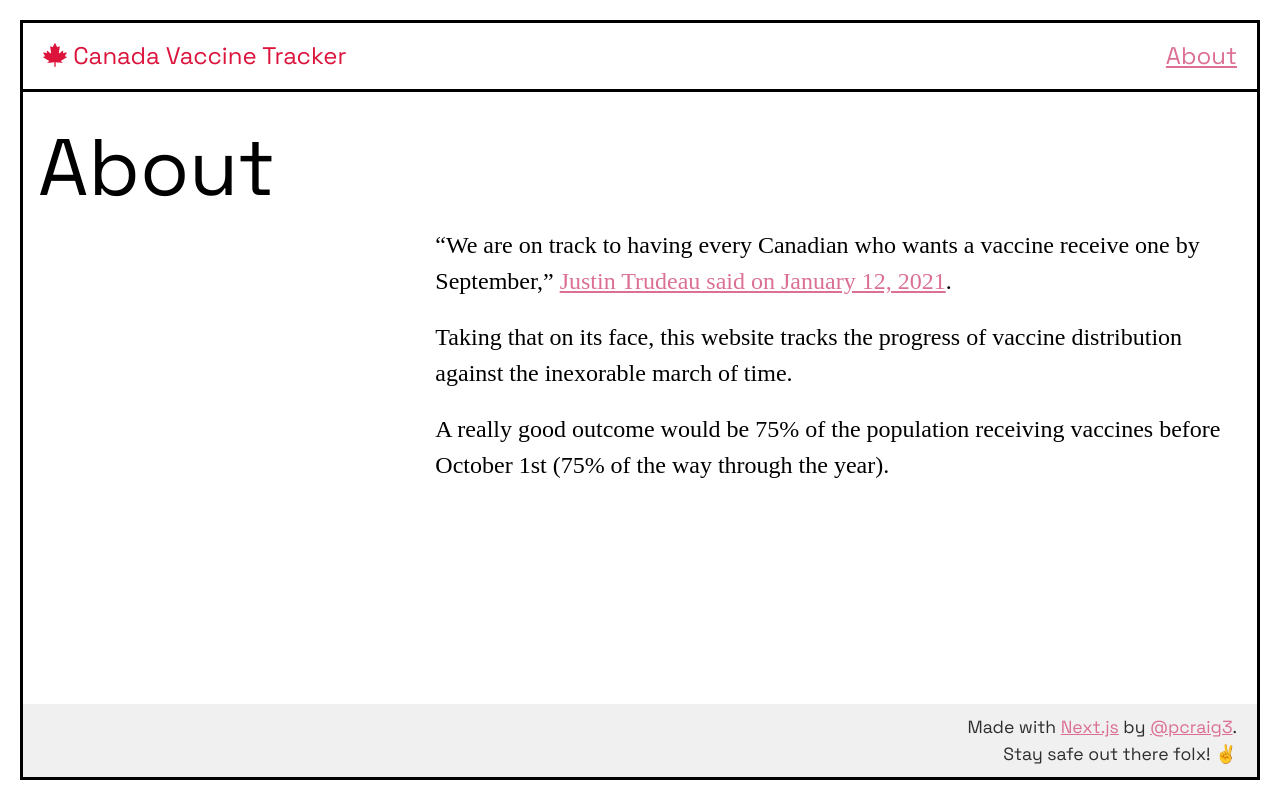
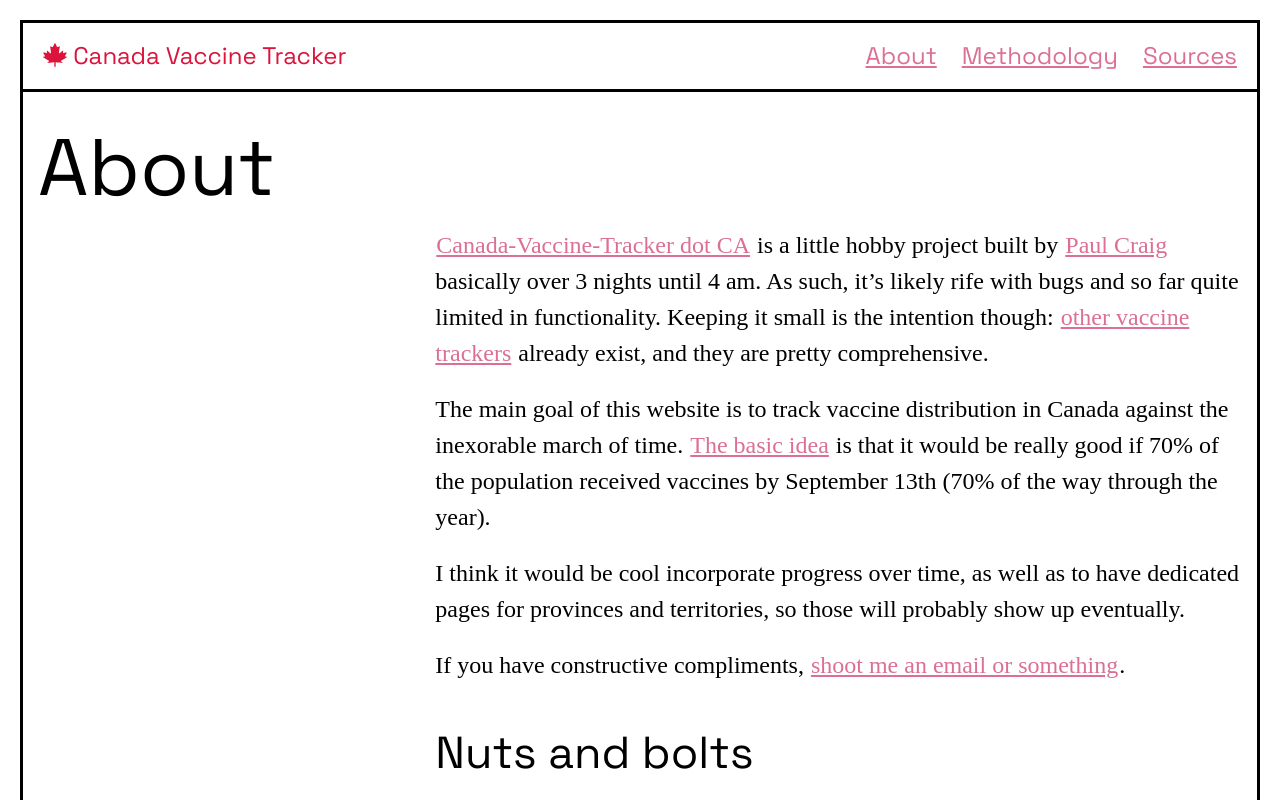
Before and after one commit to pcraig3/vacs, a Next.js app: page /about in a window 1280 px wide. Shown: the top 800 px of the page. Built offline with nearby package versions, Linux system fonts and the light colour scheme; a web font is replaced by a local one.

Commit message:
Add source and methodology pages
Also update the About page pretty significantly.

```diff
--- a/components/Header.js
+++ b/components/Header.js
@@ -54,6 +54,16 @@ function Header() {
               <a>About</a>
             </Link>
           </li>
+          <li>
+            <Link href="/methodology">
+              <a>Methodology</a>
+            </Link>
+          </li>
+          <li>
+            <Link href="/sources">
+              <a>Sources</a>
+            </Link>
+          </li>
         </ul>
       </nav>
 
@@ -70,7 +80,7 @@ function Header() {
           text-decoration: none;
         }
 
-        ul li {
+        nav ul li {
           display: inline-block;
           margin-left: ${space.sm};
         }
--- a/components/Layout.js
+++ b/components/Layout.js
@@ -19,7 +19,7 @@ function Layout({ children, title = 'Canada Vaccines Tracker' }) {
           <a target="_blank">Next.js</a>
         </Link>{' '}
         by{' '}
-        <Link href="https://pcraig3.ca/contact">
+        <Link href="https://twitter.com/pcraig3.ca">
           <a target="_blank">@pcraig3</a>
         </Link>
         .
--- a/pages/about.js
+++ b/pages/about.js
@@ -7,23 +7,63 @@ export default function About() {
       <section>
         <h1>About</h1>
         <p>
-          “We are on track to having every Canadian who wants a vaccine receive one by September,”{' '}
-          <Link href="https://www.thestar.com/politics/federal/2021/01/12/justin-trudeau-says-that-canada-will-have-enough-covid-19-vaccines-for-everyone-by-the-end-of-september.html">
-            <a target="blank">Justin Trudeau said on January 12, 2021</a>
+          <Link href="/methodology">
+            <a>Canada-Vaccine-Tracker dot CA</a>
+          </Link>{' '}
+          is a little hobby project built by{' '}
+          <Link href="https://pcraig3.ca">
+            <a target="_blank">Paul Craig</a>
+          </Link>{' '}
+          basically over 3 nights until 4 am. As such, it’s likely rife with bugs and so far quite
+          limited in functionality. Keeping it small is the intention though:{' '}
+          <Link href="/sources">
+            <a>other vaccine trackers</a>
+          </Link>{' '}
+          already exist, and they are pretty comprehensive.
+        </p>
+        <p>
+          The main goal of this website is to track vaccine distribution in Canada against the
+          inexorable march of time.{' '}
+          <Link href="/methodology">
+            <a>The basic idea</a>
+          </Link>{' '}
+          is that it would be really good if 70% of the population received vaccines by September
+          13th (70% of the way through the year).
+        </p>
+        <p>
+          I think it would be cool incorporate progress over time, as well as to have dedicated
+          pages for provinces and territories, so those will probably show up eventually.
+        </p>
+        <p>
+          If you have constructive compliments,{' '}
+          <Link href="https://pcraig3.ca/contact">
+            <a target="_blank">shoot me an email or something</a>
           </Link>
           .
         </p>
+        <h2>Nuts and bolts</h2>
         <p>
-          Taking that on its face, this website tracks the progress of vaccine distribution against
-          the inexorable march of time.
-        </p>
-        <p>
-          A really good outcome would be 75% of the population receiving vaccines before October 1st
-          (75% of the way through the year).
+          This is a{' '}
+          <Link href="https://nextjs.org/">
+            <a target="_blank">Next.js</a>
+          </Link>{' '}
+          website using{' '}
+          <Link href="/sources">
+            <a>publicly-available data</a>
+          </Link>{' '}
+          about COVID vaccine distribution in Canada. It will be open-sourced pretty soon on GitHub,
+          so you can create your own completely identical version of this site and try to out-
+          <abbr title="search engine optimization">SEO</abbr> me.
         </p>
       </section>
 
-      <style jsx>{``}</style>
+      <style jsx>{`
+        h2 {
+          margin-top: 1rem;
+          font-size: 2.8rem;
+          font-weight: 400;
+        }
+      `}</style>
     </Layout>
   )
 }
--- a/public/global.css
+++ b/public/global.css
@@ -16,15 +16,37 @@ body {
   border: black 3px solid;
 }
 
+h2 {
+  font-size: 2rem;
+  font-weight: 600;
+  margin-bottom: 1rem;
+}
+
+h3 {
+  font-size: 2rem;
+  font-weight: 600;
+  margin-bottom: 1rem;
+}
+
 h1,
-h2 {
+section > :first-child {
   font-size: 5rem;
   font-weight: 400;
 }
 
-h3 {
-  margin-top: 1.5rem;
-  margin-bottom: 1rem;
+:not(nav) > ul,
+:not(nav) > ol {
+  margin-bottom: 20px;
+}
+
+p + ul,
+p + ol {
+  margin-top: -10px;
+}
+
+:not(nav) > ul li,
+ol li {
+  margin-bottom: 5px;
 }
 
 p {
@@ -34,6 +56,7 @@ p {
 
 a {
   color: palevioletred;
+  padding: 0 1px;
 }
 
 a:focus,
--- a/public/reset.css
+++ b/public/reset.css
@@ -37,12 +37,6 @@ body {
   line-height: 1.5;
 }
 
-/* Remove list styles on ul, ol elements with a class attribute */
-ul[class],
-ol[class] {
-  list-style: none;
-}
-
 /* A elements that don't have a class get default styles */
 a:not([class]) {
   text-decoration-skip-ink: auto;
```
Also changed, not shown: pages/index.js (+6 -6 lines), pages/methodology.js (added, +40 -0 lines), pages/sources.js (added, +37 -0 lines), 1 other file (tests, documents, lock files or other folders).
